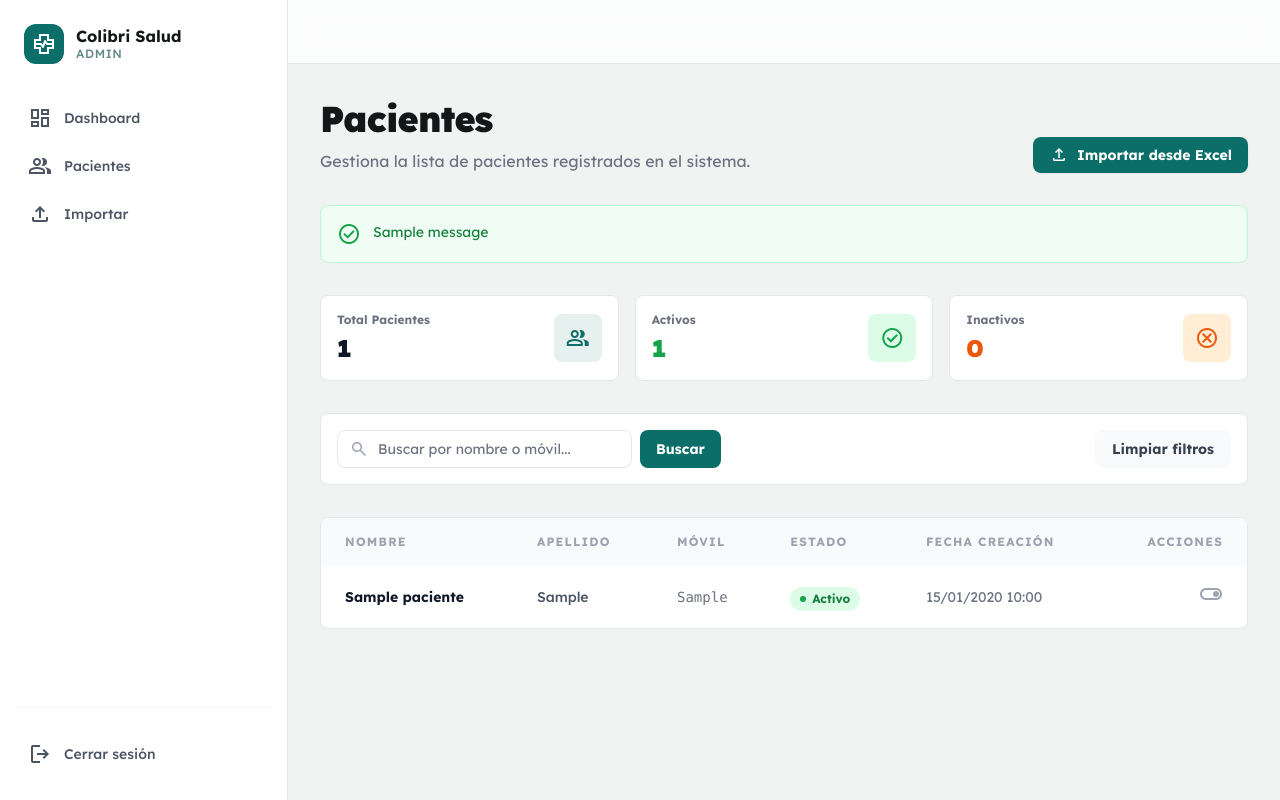
After one commit to jfreakp/colibrisalud, a Django app: page /dashboard/pacientes/ in a window 1280 px wide. The commit adds this page. Run offline with Django 5.2, Linux system fonts and the light colour scheme; a user stored in the database is signed in; tables that the repository leaves empty hold one stand-in row (values such as "Sample post"); one stand-in notice (Sample message) is shown; some libraries are stand-ins or nearby versions.

Commit message:
Se crea los pacientes

```diff
--- a/home/templates/home/base_admin.html
+++ b/home/templates/home/base_admin.html
@@ -59,6 +59,14 @@
                     <span class="material-symbols-outlined">dashboard</span>
                     <span class="text-sm font-medium">Dashboard</span>
                 </a>
+                <a class="flex items-center gap-3 px-3 py-2.5 rounded-lg text-gray-600 dark:text-gray-300 hover:bg-gray-100 dark:hover:bg-gray-800 transition-colors" href="{% url 'pacientes_lista' %}">
+                    <span class="material-symbols-outlined">group</span>
+                    <span class="text-sm font-medium">Pacientes</span>
+                </a>
+                <a class="flex items-center gap-3 px-3 py-2.5 rounded-lg text-gray-600 dark:text-gray-300 hover:bg-gray-100 dark:hover:bg-gray-800 transition-colors" href="{% url 'pacientes_import' %}">
+                    <span class="material-symbols-outlined">upload</span>
+                    <span class="text-sm font-medium">Importar</span>
+                </a>
                 {% block sidebar_links %}{% endblock %}
             </nav>
         </div>
@@ -74,11 +82,7 @@
     <main class="flex-1 overflow-y-auto custom-scrollbar flex flex-col">
         <!-- Top Header -->
         <header class="h-16 border-b border-gray-200 dark:border-gray-800 bg-white/80 dark:bg-background-dark/80 backdrop-blur-md sticky top-0 z-10 flex items-center justify-between px-8">
-            <div class="flex items-center gap-2">
-                {% block breadcrumbs %}
-                <span class="text-primary font-bold text-sm">Panel</span>
-                {% endblock %}
-            </div>
+
             <div class="flex items-center gap-4">
                 {% block header_actions %}{% endblock %}
             </div>
--- /dev/null
+++ b/home/templates/home/pacientes_lista.html
@@ -0,0 +1,162 @@
+{% extends 'home/base_admin.html' %}
+
+{% block content %}
+<div class="flex flex-col gap-8">
+    <!-- Page Heading -->
+    <div class="flex flex-col md:flex-row justify-between items-end gap-4">
+        <div class="flex flex-col gap-2">
+            <h1 class="text-[#111817] dark:text-white text-4xl font-black leading-tight tracking-tight">Pacientes</h1>
+            <p class="text-gray-500 dark:text-gray-400 text-base max-w-xl">
+                Gestiona la lista de pacientes registrados en el sistema.
+            </p>
+        </div>
+        <div class="flex gap-3">
+            <a href="{% url 'pacientes_import' %}" class="flex items-center gap-2 px-4 py-2 bg-primary text-white text-sm font-bold rounded-lg hover:bg-primary/90 shadow-sm transition-colors">
+                <span class="material-symbols-outlined text-[20px]">upload</span>
+                Importar desde Excel
+            </a>
+        </div>
+    </div>
+
+    <!-- Mensajes -->
+    {% if messages %}
+    <div class="space-y-2">
+        {% for message in messages %}
+            {% if message.tags == 'error' %}
+            <div class="bg-red-50 dark:bg-red-900/20 border border-red-200 dark:border-red-800 rounded-lg p-4 flex gap-3">
+                <span class="material-symbols-outlined text-red-600 dark:text-red-400 flex-shrink-0">error</span>
+                <p class="text-sm text-red-700 dark:text-red-300">{{ message }}</p>
+            </div>
+            {% elif message.tags == 'success' %}
+            <div class="bg-green-50 dark:bg-green-900/20 border border-green-200 dark:border-green-800 rounded-lg p-4 flex gap-3">
+                <span class="material-symbols-outlined text-green-600 dark:text-green-400 flex-shrink-0">check_circle</span>
+                <p class="text-sm text-green-700 dark:text-green-300">{{ message }}</p>
+            </div>
+            {% endif %}
+        {% endfor %}
+    </div>
+    {% endif %}
+
+    <!-- Stats -->
+    <div class="grid grid-cols-1 md:grid-cols-3 gap-4">
+        <div class="bg-white dark:bg-background-dark rounded-lg border border-gray-200 dark:border-gray-700 p-4">
+            <div class="flex items-center justify-between">
+                <div>
+                    <p class="text-xs text-gray-500 dark:text-gray-400 font-bold">Total Pacientes</p>
+                    <p class="text-2xl font-black text-gray-900 dark:text-white mt-1">{{ total }}</p>
+                </div>
+                <div class="size-12 rounded-lg bg-primary/10 flex items-center justify-center text-primary">
+                    <span class="material-symbols-outlined">group</span>
+                </div>
+            </div>
+        </div>
+        <div class="bg-white dark:bg-background-dark rounded-lg border border-gray-200 dark:border-gray-700 p-4">
+            <div class="flex items-center justify-between">
+                <div>
+                    <p class="text-xs text-gray-500 dark:text-gray-400 font-bold">Activos</p>
+                    <p class="text-2xl font-black text-green-600 dark:text-green-400 mt-1">{{ activos }}</p>
+                </div>
+                <div class="size-12 rounded-lg bg-green-100 dark:bg-green-900/30 flex items-center justify-center text-green-600 dark:text-green-400">
+                    <span class="material-symbols-outlined">check_circle</span>
+                </div>
+            </div>
+        </div>
+        <div class="bg-white dark:bg-background-dark rounded-lg border border-gray-200 dark:border-gray-700 p-4">
+            <div class="flex items-center justify-between">
+                <div>
+                    <p class="text-xs text-gray-500 dark:text-gray-400 font-bold">Inactivos</p>
+                    <p class="text-2xl font-black text-orange-600 dark:text-orange-400 mt-1">{{ inactivos }}</p>
+                </div>
+                <div class="size-12 rounded-lg bg-orange-100 dark:bg-orange-900/30 flex items-center justify-center text-orange-600 dark:text-orange-400">
+                    <span class="material-symbols-outlined">cancel</span>
+                </div>
+            </div>
+        </div>
+    </div>
+
+    <!-- Search and Filters -->
+    <div class="bg-white dark:bg-background-dark rounded-lg border border-gray-200 dark:border-gray-700 p-4 flex flex-col md:flex-row gap-4 items-center justify-between">
+        <form method="GET" class="w-full md:w-96 flex gap-2">
+            <div class="relative w-full">
+                <span class="material-symbols-outlined absolute left-3 top-1/2 -translate-y-1/2 text-gray-400 text-[20px]">search</span>
+                <input class="w-full pl-10 pr-4 py-2 rounded-lg border border-gray-200 dark:border-gray-700 dark:bg-gray-800 text-sm focus:border-primary focus:ring-1 focus:ring-primary outline-none transition-all"
+                       placeholder="Buscar por nombre o móvil..."
+                       type="text"
+                       name="q"
+                       value="{{ request.GET.q }}"/>
+            </div>
+            <button type="submit" class="px-4 py-2 bg-primary text-white text-sm font-bold rounded-lg hover:bg-primary/90">
+                Buscar
+            </button>
+        </form>
+        <div class="flex gap-2">
+            <a href="{% url 'pacientes_lista' %}" class="px-4 py-2 bg-gray-50 dark:bg-gray-800 text-sm font-bold text-gray-700 dark:text-gray-300 rounded-lg hover:bg-gray-100 border border-transparent">
+                Limpiar filtros
+            </a>
+        </div>
+    </div>
+
+    <!-- Data Table -->
+    <div class="bg-white dark:bg-background-dark rounded-lg border border-gray-200 dark:border-gray-700 overflow-hidden">
+        {% if pacientes %}
+        <div class="overflow-x-auto">
+            <table class="w-full text-left">
+                <thead class="bg-gray-50 dark:bg-gray-800/50">
+                    <tr>
+                        <th class="px-6 py-4 text-xs font-bold text-gray-400 uppercase tracking-widest">Nombre</th>
+                        <th class="px-6 py-4 text-xs font-bold text-gray-400 uppercase tracking-widest">Apellido</th>
+                        <th class="px-6 py-4 text-xs font-bold text-gray-400 uppercase tracking-widest">Móvil</th>
+                        <th class="px-6 py-4 text-xs font-bold text-gray-400 uppercase tracking-widest">Estado</th>
+                        <th class="px-6 py-4 text-xs font-bold text-gray-400 uppercase tracking-widest">Fecha Creación</th>
+                        <th class="px-6 py-4 text-xs font-bold text-gray-400 uppercase tracking-widest text-right">Acciones</th>
+                    </tr>
+                </thead>
+                <tbody class="divide-y divide-gray-100 dark:divide-gray-700">
+                    {% for paciente in pacientes %}
+                    <tr class="hover:bg-gray-50/80 dark:hover:bg-gray-800/30 transition-colors">
+                        <td class="px-6 py-4 text-sm font-bold text-gray-900 dark:text-white">{{ paciente.nombre }}</td>
+                        <td class="px-6 py-4 text-sm font-medium text-gray-600 dark:text-gray-300">{{ paciente.apellido }}</td>
+                        <td class="px-6 py-4 text-sm font-mono text-gray-500 dark:text-gray-400">{{ paciente.movil }}</td>
+                        <td class="px-6 py-4">
+                            {% if paciente.activo %}
+                            <span class="inline-flex items-center gap-1.5 py-1 px-2.5 rounded-full text-xs font-bold bg-green-100 text-green-700">
+                                <span class="size-1.5 rounded-full bg-green-600"></span>
+                                Activo
+                            </span>
+                            {% else %}
+                            <span class="inline-flex items-center gap-1.5 py-1 px-2.5 rounded-full text-xs font-bold bg-orange-100 text-orange-700">
+                                <span class="size-1.5 rounded-full bg-orange-600"></span>
+                                Inactivo
+                            </span>
+                            {% endif %}
+                        </td>
+                        <td class="px-6 py-4 text-sm text-gray-500 dark:text-gray-400">
+                            {{ paciente.fecha_creacion|date:"d/m/Y H:i" }}
+                        </td>
+                        <td class="px-6 py-4 text-right flex gap-2 justify-end">
+                            <a href="{% url 'paciente_toggle' paciente.pk %}"
+                               class="text-gray-400 hover:text-primary transition-colors"
+                               title="{% if paciente.activo %}Desactivar{% else %}Activar{% endif %}">
+                                <span class="material-symbols-outlined">{% if paciente.activo %}toggle_on{% else %}toggle_off{% endif %}</span>
+                            </a>
+                        </td>
+                    </tr>
+                    {% endfor %}
+                </tbody>
+            </table>
+        </div>
+        {% else %}
+        <div class="p-12 text-center">
+            <div class="size-16 rounded-full bg-gray-100 dark:bg-gray-800 flex items-center justify-center mx-auto mb-4 text-gray-400">
+                <span class="material-symbols-outlined text-[32px]">group</span>
+            </div>
+            <p class="text-gray-600 dark:text-gray-300 text-sm mb-4">No hay pacientes registrados</p>
+            <a href="{% url 'pacientes_import' %}" class="inline-flex items-center gap-2 px-4 py-2 bg-primary text-white text-sm font-bold rounded-lg hover:bg-primary/90">
+                <span class="material-symbols-outlined text-[20px]">upload</span>
+                Importar pacientes
+            </a>
+        </div>
+        {% endif %}
+    </div>
+</div>
+{% endblock %}
--- a/home/urls.py
+++ b/home/urls.py
@@ -3,4 +3,8 @@ from . import views
 
 urlpatterns = [
     path('', views.dashboard, name='dashboard'),
+    path('pacientes/', views.pacientes_lista, name='pacientes_lista'),
+    path('pacientes/import/', views.pacientes_import, name='pacientes_import'),
+    path('pacientes/descargar-plantilla/', views.descargar_plantilla_excel, name='descargar_plantilla'),
+    path('pacientes/<int:pk>/toggle/', views.paciente_toggle, name='paciente_toggle'),
 ]
--- a/home/views.py
+++ b/home/views.py
@@ -1,7 +1,179 @@
 from django.contrib.auth.decorators import login_required
-from django.shortcuts import render
+from django.shortcuts import render, redirect
+from django.contrib import messages
+from django.http import JsonResponse, HttpResponse
+from openpyxl import load_workbook, Workbook
+from openpyxl.styles import Font, PatternFill, Alignment
+from .models import Paciente
+import io
 
 
 @login_required(login_url='login')
 def dashboard(request):
     return render(request, 'home/dashboard.html')
+
+
+@login_required(login_url='login')
+def pacientes_import(request):
+    """Vista para importar pacientes desde Excel"""
+    if request.method == 'POST':
+        if 'archivo' not in request.FILES:
+            messages.error(request, 'Por favor selecciona un archivo')
+            return redirect('pacientes_import')
+
+        archivo = request.FILES['archivo']
+
+        try:
+            # Leer el archivo Excel
+            contenido = archivo.read()
+            workbook = load_workbook(io.BytesIO(contenido))
+            worksheet = workbook.active
+
+            importados = 0
+            actualizados = 0
+            errores = 0
+            errores_detalles = []
+
+            # Iterar desde la fila 2 (fila 1 es encabezado)
+            for row_idx, row in enumerate(worksheet.iter_rows(min_row=2, values_only=True), start=2):
+                try:
+                    nombre = row[0]
+                    apellido = row[1]
+                    movil = row[2]
+
+                    if not all([nombre, apellido, movil]):
+                        errores += 1
+                        errores_detalles.append(f"Fila {row_idx}: Faltan datos obligatorios")
+                        continue
+
+                    # Limpiar y validar el móvil
+                    movil = str(movil).strip()
+
+                    # Crear o actualizar paciente
+                    paciente, creado = Paciente.objects.update_or_create(
+                        movil=movil,
+                        defaults={
+                            'nombre': str(nombre).strip(),
+                            'apellido': str(apellido).strip(),
+                            'activo': True
+                        }
+                    )
+
+                    if creado:
+                        importados += 1
+                    else:
+                        actualizados += 1
+
+                except Exception as e:
+                    errores += 1
+                    errores_detalles.append(f"Fila {row_idx}: {str(e)}")
+
+            # Mensaje de éxito
+            mensaje = f"✓ Importación completada: {importados} nuevos, {actualizados} actualizados, {errores} errores"
+            messages.success(request, mensaje)
+
+            if errores_detalles:
+                for detalle in errores_detalles[:5]:  # Mostrar primeros 5 errores
+                    messages.warning(request, detalle)
+                if len(errores_detalles) > 5:
+                    messages.warning(request, f"... y {len(errores_detalles) - 5} errores más")
+
+            return redirect('pacientes_lista')
+
+        except Exception as e:
+            messages.error(request, f'Error al procesar el archivo: {str(e)}')
+            return redirect('pacientes_import')
+
+    return render(request, 'home/pacientes_import.html')
+
+
+@login_required(login_url='login')
+def pacientes_lista(request):
+    """Vista para listar pacientes"""
+    pacientes = Paciente.objects.all()
+
+    # Filtros
+    filtro_estado = request.GET.get('estado', '')
+    if filtro_estado:
+        pacientes = pacientes.filter(activo=filtro_estado == 'activo')
+
+    busqueda = request.GET.get('q', '')
+    if busqueda:
+        pacientes = pacientes.filter(
+            nombre__icontains=busqueda) | pacientes.filter(
+            apellido__icontains=busqueda) | pacientes.filter(
+            movil__icontains=busqueda
+        )
+
+    contexto = {
+        'pacientes': pacientes,
+        'total': Paciente.objects.count(),
+        'activos': Paciente.objects.filter(activo=True).count(),
+        'inactivos': Paciente.objects.filter(activo=False).count(),
+    }
+
+    return render(request, 'home/pacientes_lista.html', contexto)
+
+
+@login_required(login_url='login')
+def paciente_toggle(request, pk):
+    """Toggle para activar/desactivar paciente"""
+    try:
+        paciente = Paciente.objects.get(pk=pk)
+        paciente.activo = not paciente.activo
+        paciente.save()
+
+        estado = "activado" if paciente.activo else "desactivado"
+        messages.success(request, f'Paciente {estado} correctamente')
+    except Paciente.DoesNotExist:
+        messages.error(request, 'Paciente no encontrado')
+
+    return redirect('pacientes_lista')
+
+
+@login_required(login_url='login')
+def descargar_plantilla_excel(request):
+    """Descargar plantilla Excel para importar pacientes"""
+    # Crear workbook
+    workbook = Workbook()
+    worksheet = workbook.active
+    worksheet.title = "Pacientes"
+
+    # Configurar encabezados
+    headers = ['Nombre', 'Apellido', 'Móvil']
+    header_fill = PatternFill(start_color="0C6E68", end_color="0C6E68", fill_type="solid")
+    header_font = Font(bold=True, color="FFFFFF")
+
+    for col_num, header in enumerate(headers, 1):
+        cell = worksheet.cell(row=1, column=col_num)
+        cell.value = header
+        cell.fill = header_fill
+        cell.font = header_font
+        cell.alignment = Alignment(horizontal="center", vertical="center")
+
+    # Agregar ejemplos
+    ejemplos = [
+        ['Juan', 'Pérez', '+593991234567'],
+        ['María', 'González', '+593992345678'],
+        ['Carlos', 'López', '+593993456789'],
+    ]
+
+    for row_num, ejemplo in enumerate(ejemplos, 2):
+        for col_num, valor in enumerate(ejemplo, 1):
+            cell = worksheet.cell(row=row_num, column=col_num)
+            cell.value = valor
+            cell.alignment = Alignment(horizontal="left", vertical="center")
+
+    # Ajustar ancho de columnas
+    worksheet.column_dimensions['A'].width = 25
+    worksheet.column_dimensions['B'].width = 25
+    worksheet.column_dimensions['C'].width = 20
+
+    # Guardar en memoria
+    response = HttpResponse(
+        content_type='application/vnd.openxmlformats-officedocument.spreadsheetml.sheet'
+    )
+    response['Content-Disposition'] = 'attachment; filename="plantilla_pacientes.xlsx"'
+
+    workbook.save(response)
+    return response
--- a/requirements.txt
+++ b/requirements.txt
@@ -3,4 +3,5 @@ python-dotenv==1.2.1
 whitenoise==6.7.0
 gunicorn==23.0.0
 dj-database-url==2.2.0
-psycopg2-binary==2.9.9
+psycopg[binary]==3.3.2
+openpyxl==3.11.0
```
Also changed, not shown: home/admin.py (added, +10 -0 lines), home/models.py (added, +18 -0 lines), home/templates/home/pacientes_import.html (added, +224 -0 lines).
